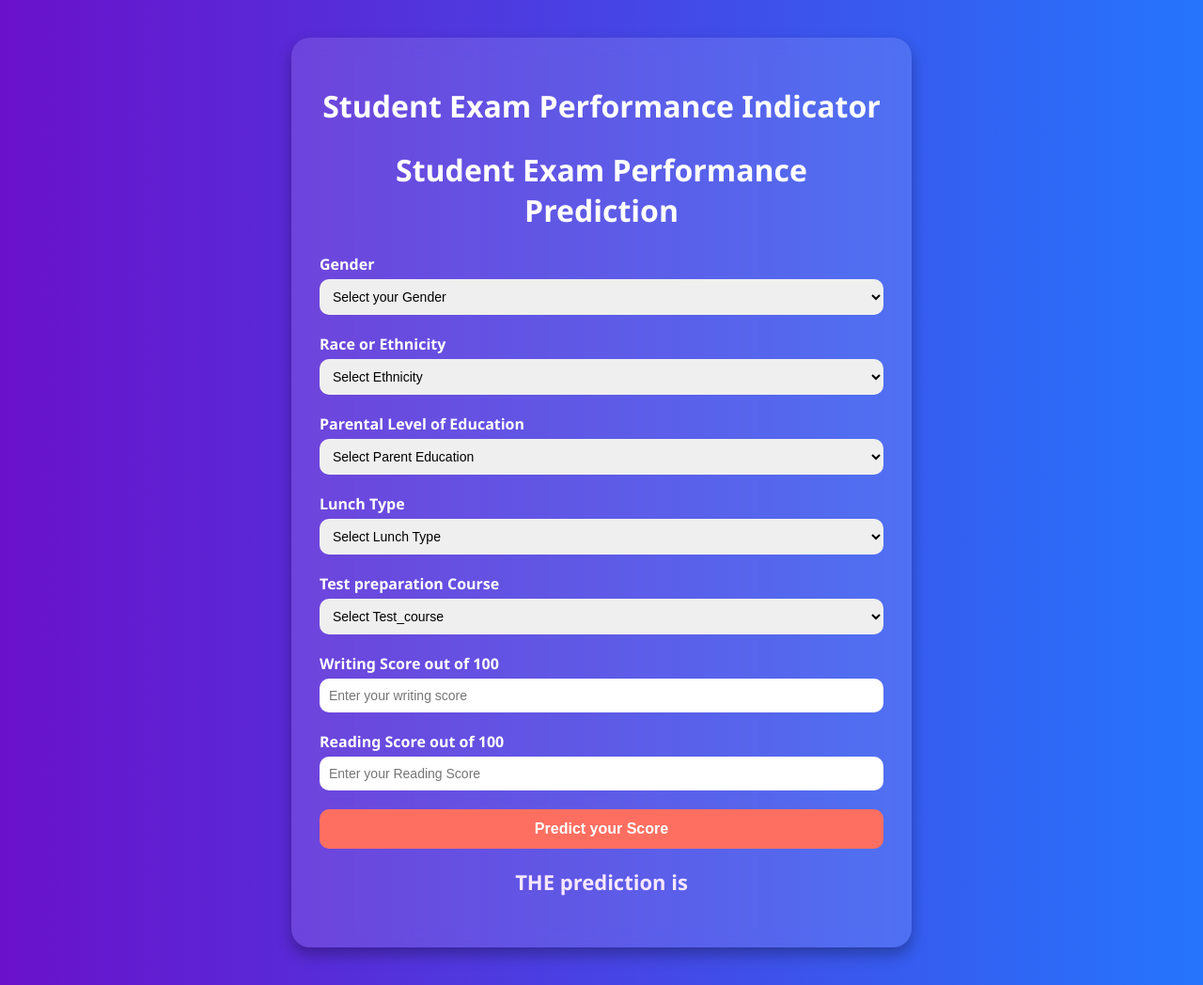
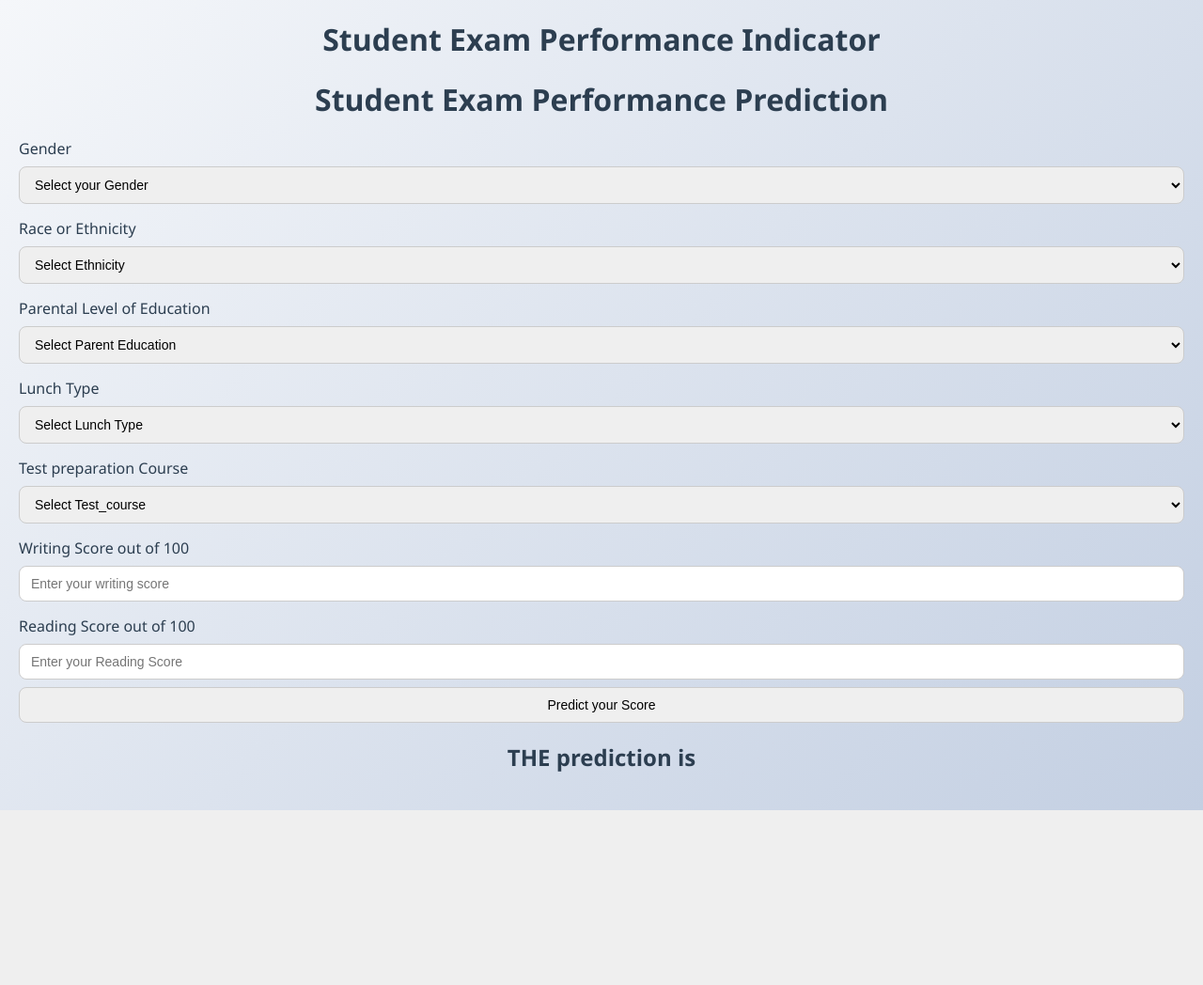
Before and after one commit to Suparnnayak/MLproject, a Flask app: page / in a window 1280 px wide. Shown: the whole page at 94% size. After the commit the page ends 862 px from the top, so only its background shows below. Run offline with Flask 3, Linux system fonts and the light colour scheme.

Commit message:
css enhancement

```diff
--- a/static/style.css
+++ b/static/style.css
@@ -1,71 +1,78 @@
+/* General body styling */
 body {
+  font-family: 'Segoe UI', Tahoma, Geneva, Verdana, sans-serif;
+  background: linear-gradient(135deg, #f5f7fa, #c3cfe2);
+  color: #333;
+  padding: 20px;
   margin: 0;
-      font-family: 'Segoe UI', Tahoma, Geneva, Verdana, sans-serif;
-      background: linear-gradient(to right, #6a11cb, #2575fc);
-      color: #fff;
 }
 
-    .login {
+/* Container for the form */
+.container {
   max-width: 600px;
+  background: white;
   margin: 40px auto;
-      background: #ffffff20;
   padding: 30px;
-      border-radius: 20px;
-      box-shadow: 0 8px 16px rgba(0, 0, 0, 0.3);
-      backdrop-filter: blur(10px);
+  border-radius: 15px;
+  box-shadow: 0 8px 16px rgba(0,0,0,0.1);
 }
 
-    h1, h2, legend {
+/* Headings */
+h1, h2 {
   text-align: center;
-      margin-bottom: 25px;
-      color: #ffffff;
+  color: #2c3e50;
+  margin-bottom: 20px;
 }
 
-    .form-label {
+/* Input labels and fields */
+label {
   display: block;
-      margin-bottom: 5px;
-      color: #ffffff;
-      font-weight: bold;
+  margin-top: 15px;
+  font-weight: 500;
+  color: #2c3e50;
 }
 
-    .form-control {
+input, select {
   width: 100%;
-      padding: 10px;
-      margin-bottom: 20px;
-      border: none;
-      border-radius: 10px;
+  padding: 10px 12px;
+  margin-top: 8px;
+  border: 1px solid #ccc;
+  border-radius: 8px;
+  box-sizing: border-box;
   font-size: 14px;
 }
 
-    .form-control:focus {
-      outline: 2px solid #ffffff;
-      background: #f1f1f1;
+/* Button styling */
+button {
+  background-color: #3498db;
+  color: white;
+  padding: 12px 20px;
+  margin-top: 20px;
+  border: none;
+  border-radius: 8px;
+  width: 100%;
+  font-size: 16px;
+  cursor: pointer;
+  transition: 0.3s;
 }
 
-    .btn-primary {
-      background-color: #ff6f61;
-      border: none;
-      padding: 12px 20px;
-      font-size: 16px;
-      border-radius: 10px;
-      width: 100%;
-      cursor: pointer;
-      transition: background 0.3s ease;
-      color: white;
-      font-weight: bold;
+button:hover {
+  background-color: #2980b9;
 }
 
-    .btn-primary:hover {
-      background-color: #ff3b2e;
+/* Prediction result */
+.result {
+  text-align: center;
+  font-size: 20px;
+  font-weight: bold;
+  margin-top: 25px;
+  color: #27ae60;
 }
 
-    option {
-      color: black;
+/* Footer */
+.footer {
+  text-align: center;
+  margin-top: 40px;
+  font-size: 14px;
+  color: #888;
 }
-
-    h2 {
-      text-align: center;
-      margin-top: 20px;
-      font-size: 22px;
-      color: #f7e7ff;
-    }
```
Lines whose indentation alone changed are shown as unchanged.
